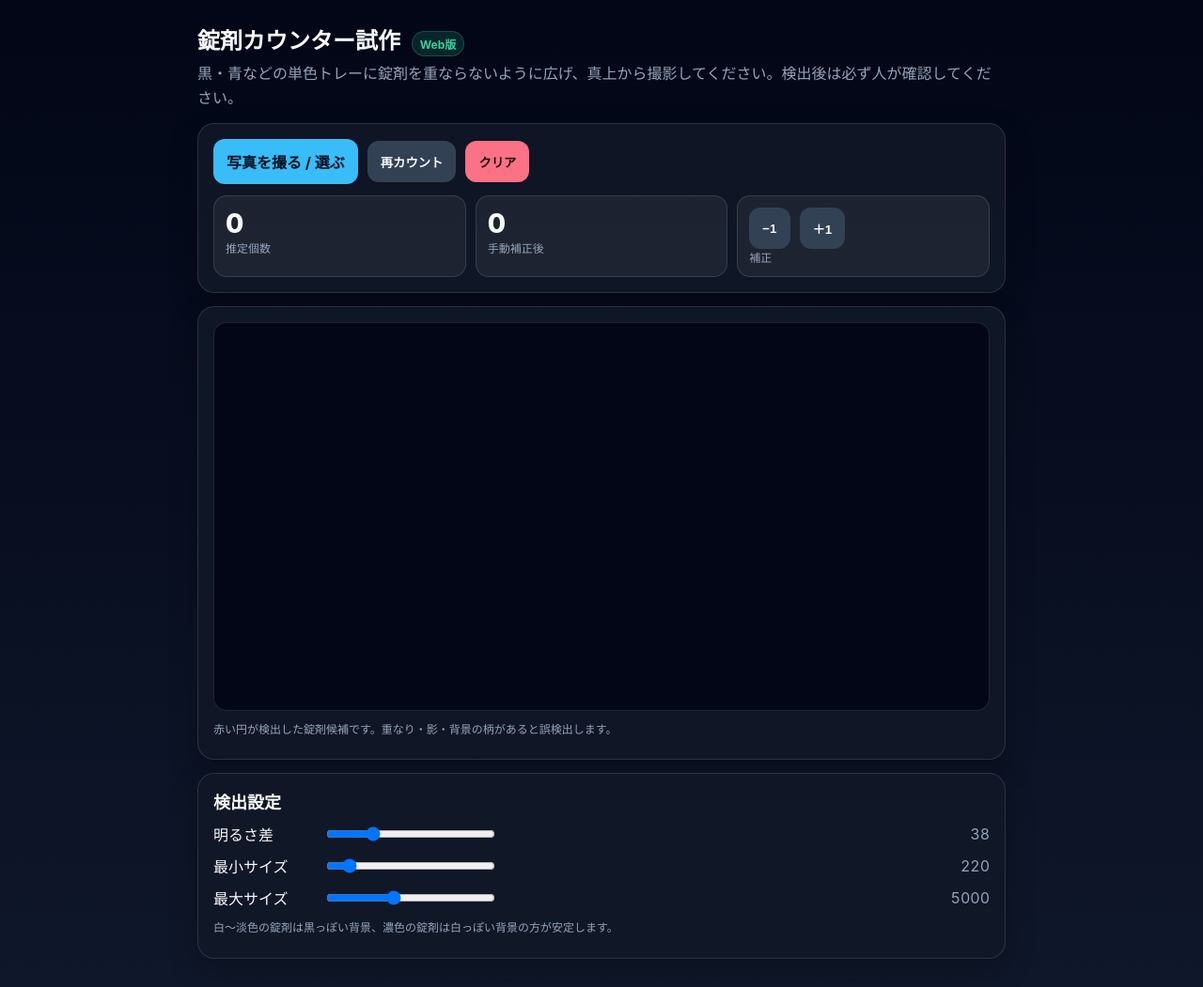
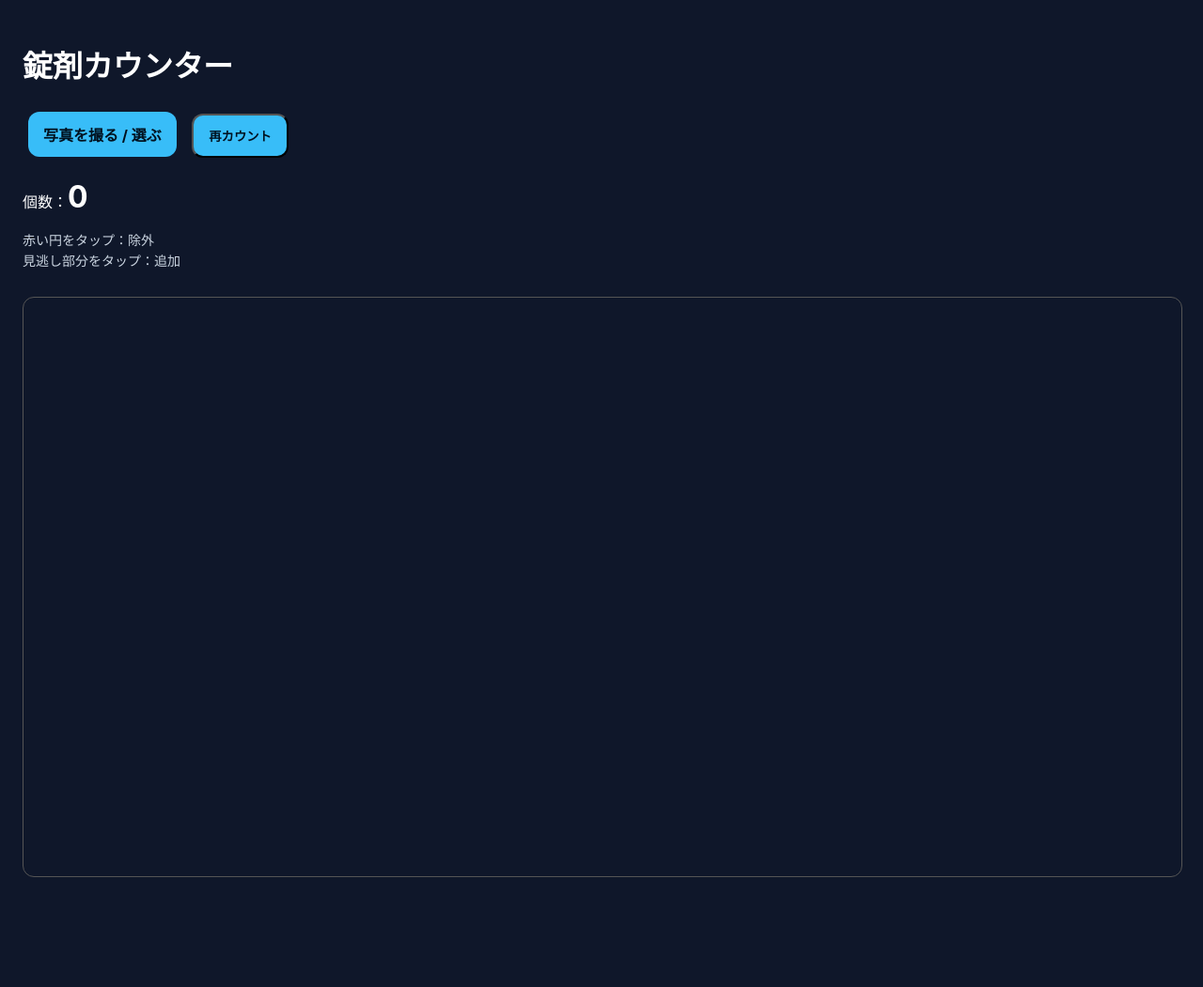
Before and after one commit to DA1-lab/-, a plain HTML site: page tabcount.html in a window 1280 px wide. Shown: the whole page at 94% size. After the commit the page ends 962 px from the top, so only its background shows below. Drawn offline with Linux system fonts and the light colour scheme.

Commit message:
tabcount.html

```diff
--- a/tabcount.html
+++ b/tabcount.html
@@ -1,321 +1,212 @@
 <!doctype html>
 <html lang="ja">
 <head>
-  <meta charset="utf-8" />
-  <meta name="viewport" content="width=device-width, initial-scale=1, viewport-fit=cover" />
-  <title>錠剤カウンター試作</title>
-  <style>
-    :root {
-      --bg: #0f172a;
-      --card: #111827;
-      --muted: #94a3b8;
-      --text: #f8fafc;
-      --accent: #38bdf8;
-      --danger: #fb7185;
-      --ok: #34d399;
-      --line: rgba(255,255,255,.12);
-    }
-    * { box-sizing: border-box; }
-    body {
-      margin: 0;
-      font-family: -apple-system, BlinkMacSystemFont, "Segoe UI", sans-serif;
-      background: linear-gradient(180deg, #020617, #0f172a);
-      color: var(--text);
-      min-height: 100vh;
-      padding: 16px;
-    }
-    .wrap { max-width: 860px; margin: 0 auto; }
-    h1 { font-size: 24px; margin: 8px 0 4px; }
-    p { color: var(--muted); line-height: 1.6; margin: 6px 0; }
-    .card {
-      background: rgba(17, 24, 39, .9);
-      border: 1px solid var(--line);
-      border-radius: 18px;
-      padding: 16px;
-      margin: 14px 0;
-      box-shadow: 0 12px 30px rgba(0,0,0,.25);
-    }
-    .row { display: flex; gap: 10px; flex-wrap: wrap; align-items: center; }
-    button, label.fileBtn {
-      border: 0;
-      border-radius: 12px;
-      padding: 12px 14px;
-      font-weight: 700;
-      color: #00111f;
-      background: var(--accent);
-      cursor: pointer;
-      display: inline-flex;
-      align-items: center;
-      justify-content: center;
-      gap: 6px;
-      min-height: 44px;
-    }
-    button.secondary { background: #334155; color: var(--text); }
-    button.danger { background: var(--danger); color: #19020a; }
-    input[type="file"] { display: none; }
-    input[type="range"] { width: 180px; }
-    .stat {
-      display: grid;
-      grid-template-columns: repeat(3, 1fr);
-      gap: 10px;
-      margin-top: 12px;
-    }
-    .box {
-      background: rgba(255,255,255,.06);
-      border: 1px solid var(--line);
-      border-radius: 14px;
-      padding: 12px;
-    }
-    .box .num { font-size: 28px; font-weight: 800; }
-    .box .cap { color: var(--muted); font-size: 12px; }
-    canvas {
-      width: 100%;
-      max-height: 70vh;
-      object-fit: contain;
-      background: #020617;
-      border-radius: 14px;
-      border: 1px solid var(--line);
-      touch-action: manipulation;
-    }
-    .control {
-      display: grid;
-      grid-template-columns: 110px 1fr 48px;
-      gap: 8px;
-      align-items: center;
-      margin: 10px 0;
-    }
-    .value { color: var(--muted); text-align: right; font-variant-numeric: tabular-nums; }
-    .small { font-size: 12px; color: var(--muted); }
-    .pill {
-      display: inline-block;
-      padding: 4px 8px;
-      border-radius: 999px;
-      background: rgba(52, 211, 153, .15);
-      color: var(--ok);
-      border: 1px solid rgba(52, 211, 153, .25);
-      font-size: 12px;
-      margin-left: 6px;
-    }
-    @media (max-width: 560px) {
-      .stat { grid-template-columns: 1fr; }
-      .control { grid-template-columns: 90px 1fr 42px; }
-    }
-  </style>
+<meta charset="utf-8">
+<meta name="viewport" content="width=device-width, initial-scale=1">
+<title>錠剤カウンター</title>
+<style>
+body{font-family:-apple-system,sans-serif;padding:16px;background:#0f172a;color:white}
+button,label{display:inline-block;padding:12px 16px;margin:6px;border-radius:12px;background:#38bdf8;color:#00111f;font-weight:bold}
+input{display:none}
+canvas{width:100%;border:1px solid #555;border-radius:12px;margin-top:12px;touch-action:manipulation}
+.num{font-size:32px;font-weight:bold}
+.note{color:#cbd5e1;font-size:14px;line-height:1.6}
+</style>
 </head>
 <body>
-  <div class="wrap">
-    <h1>錠剤カウンター試作 <span class="pill">Web版</span></h1>
-    <p>黒・青などの単色トレーに錠剤を重ならないように広げ、真上から撮影してください。検出後は必ず人が確認してください。</p>
 
-    <div class="card">
-      <div class="row">
-        <label class="fileBtn" for="photo">写真を撮る / 選ぶ</label>
-        <input id="photo" type="file" accept="image/*" capture="environment" />
-        <button class="secondary" id="recount">再カウント</button>
-        <button class="danger" id="clear">クリア</button>
-      </div>
+<h1>錠剤カウンター</h1>
 
-      <div class="stat">
-        <div class="box"><div class="num" id="count">0</div><div class="cap">推定個数</div></div>
-        <div class="box"><div class="num" id="manual">0</div><div class="cap">手動補正後</div></div>
-        <div class="box"><div class="row"><button id="minus" class="secondary">−1</button><button id="plus" class="secondary">＋1</button></div><div class="cap">補正</div></div>
-      </div>
-    </div>
+<label for="photo">写真を撮る / 選ぶ</label>
+<input id="photo" type="file" accept="image/*" capture="environment">
+<button onclick="detect()">再カウント</button>
 
-    <div class="card">
-      <canvas id="canvas"></canvas>
-      <p class="small">赤い円が検出した錠剤候補です。重なり・影・背景の柄があると誤検出します。</p>
-    </div>
+<p>個数：<span id="count" class="num">0</span></p>
+<p class="note">
+赤い円をタップ：除外<br>
+見逃し部分をタップ：追加
+</p>
 
-    <div class="card">
-      <h2 style="font-size:18px;margin:0 0 8px;">検出設定</h2>
-      <div class="control">
-        <span>明るさ差</span>
-        <input id="threshold" type="range" min="10" max="120" value="38" />
-        <span class="value" id="thresholdVal">38</span>
-      </div>
-      <div class="control">
-        <span>最小サイズ</span>
-        <input id="minArea" type="range" min="20" max="2000" value="220" />
-        <span class="value" id="minAreaVal">220</span>
-      </div>
-      <div class="control">
-        <span>最大サイズ</span>
-        <input id="maxArea" type="range" min="500" max="12000" value="5000" />
-        <span class="value" id="maxAreaVal">5000</span>
-      </div>
-      <p class="small">白〜淡色の錠剤は黒っぽい背景、濃色の錠剤は白っぽい背景の方が安定します。</p>
-    </div>
-  </div>
+<canvas id="canvas"></canvas>
 
 <script>
-const photo = document.getElementById('photo');
-const canvas = document.getElementById('canvas');
-const ctx = canvas.getContext('2d', { willReadFrequently: true });
-const countEl = document.getElementById('count');
-const manualEl = document.getElementById('manual');
-const thresholdEl = document.getElementById('threshold');
-const minAreaEl = document.getElementById('minArea');
-const maxAreaEl = document.getElementById('maxArea');
-const thresholdVal = document.getElementById('thresholdVal');
-const minAreaVal = document.getElementById('minAreaVal');
-const maxAreaVal = document.getElementById('maxAreaVal');
-let originalImage = null;
-let detected = 0;
-let manual = 0;
+const photo=document.getElementById("photo");
+const canvas=document.getElementById("canvas");
+const ctx=canvas.getContext("2d",{willReadFrequently:true});
+const countEl=document.getElementById("count");
 
-function syncLabels() {
-  thresholdVal.textContent = thresholdEl.value;
-  minAreaVal.textContent = minAreaEl.value;
-  maxAreaVal.textContent = maxAreaEl.value;
-}
+let originalImage=null;
+let items=[];
 
-function setCounts(n) {
-  detected = n;
-  manual = n;
-  countEl.textContent = detected;
-  manualEl.textContent = manual;
-}
+photo.addEventListener("change",e=>{
+  const file=e.target.files[0];
+  if(!file)return;
 
-function loadImage(file) {
-  const url = URL.createObjectURL(file);
-  const img = new Image();
-  img.onload = () => {
-    URL.revokeObjectURL(url);
-    originalImage = img;
-    drawAndDetect();
+  const reader=new FileReader();
+  reader.onload=()=>{
+    const img=new Image();
+    img.onload=()=>{
+      originalImage=img;
+      detect();
+    };
+    img.src=reader.result;
   };
-  img.src = url;
-}
+  reader.readAsDataURL(file);
+});
 
-function fitCanvasToImage(img) {
-  const maxW = 1400;
-  const scale = Math.min(1, maxW / img.width);
-  canvas.width = Math.round(img.width * scale);
-  canvas.height = Math.round(img.height * scale);
-  ctx.drawImage(img, 0, 0, canvas.width, canvas.height);
-}
+function detect(){
+  if(!originalImage)return;
 
-function getGrayData(imageData) {
-  const { data, width, height } = imageData;
-  const gray = new Uint8ClampedArray(width * height);
-  let sum = 0;
-  for (let i = 0, j = 0; i < data.length; i += 4, j++) {
-    const v = Math.round(0.299 * data[i] + 0.587 * data[i+1] + 0.114 * data[i+2]);
-    gray[j] = v;
-    sum += v;
-  }
-  return { gray, avg: sum / gray.length };
-}
+  const maxW=1200;
+  const scale=Math.min(1,maxW/originalImage.width);
 
-function floodFill(mask, width, height, sx, sy, visited) {
-  const stack = [[sx, sy]];
-  let area = 0, minX = sx, maxX = sx, minY = sy, maxY = sy, sumX = 0, sumY = 0;
-  visited[sy * width + sx] = 1;
+  canvas.width=originalImage.width*scale;
+  canvas.height=originalImage.height*scale;
 
-  while (stack.length) {
-    const [x, y] = stack.pop();
-    area++; sumX += x; sumY += y;
-    if (x < minX) minX = x; if (x > maxX) maxX = x;
-    if (y < minY) minY = y; if (y > maxY) maxY = y;
-    const ns = [[x+1,y],[x-1,y],[x,y+1],[x,y-1]];
-    for (const [nx, ny] of ns) {
-      if (nx < 0 || ny < 0 || nx >= width || ny >= height) continue;
-      const idx = ny * width + nx;
-      if (!visited[idx] && mask[idx]) {
-        visited[idx] = 1;
-        stack.push([nx, ny]);
-      }
-    }
-  }
-  return { area, minX, maxX, minY, maxY, cx: sumX / area, cy: sumY / area };
-}
+  ctx.drawImage(originalImage,0,0,canvas.width,canvas.height);
 
-function drawAndDetect() {
-  if (!originalImage) return;
-  syncLabels();
-  fitCanvasToImage(originalImage);
+  const imgData=ctx.getImageData(0,0,canvas.width,canvas.height);
+  const data=imgData.data;
+  const w=canvas.width;
+  const h=canvas.height;
 
-  const imageData = ctx.getImageData(0, 0, canvas.width, canvas.height);
-  const { gray, avg } = getGrayData(imageData);
-  const threshold = Number(thresholdEl.value);
-  const minArea = Number(minAreaEl.value);
-  const maxArea = Number(maxAreaEl.value);
-  const width = canvas.width;
-  const height = canvas.height;
+  let gray=[];
+  let sum=0;
 
-  const mask = new Uint8Array(width * height);
-  for (let i = 0; i < gray.length; i++) {
-    // 背景平均から離れている領域を錠剤候補にする簡易方式
-    mask[i] = Math.abs(gray[i] - avg) > threshold ? 1 : 0;
+  for(let i=0;i<data.length;i+=4){
+    const v=Math.round(0.299*data[i]+0.587*data[i+1]+0.114*data[i+2]);
+    gray.push(v);
+    sum+=v;
   }
 
-  const visited = new Uint8Array(width * height);
-  const blobs = [];
+  const avg=sum/gray.length;
+  const mask=new Uint8Array(w*h);
 
-  for (let y = 1; y < height - 1; y++) {
-    for (let x = 1; x < width - 1; x++) {
-      const idx = y * width + x;
-      if (mask[idx] && !visited[idx]) {
-        const b = floodFill(mask, width, height, x, y, visited);
-        const bw = b.maxX - b.minX + 1;
-        const bh = b.maxY - b.minY + 1;
-        const boxArea = bw * bh;
-        const fill = b.area / boxArea;
-        const aspect = Math.max(bw, bh) / Math.max(1, Math.min(bw, bh));
+  for(let i=0;i<gray.length;i++){
+    mask[i]=Math.abs(gray[i]-avg)>38?1:0;
+  }
 
-        if (
-          b.area >= minArea &&
-          b.area <= maxArea &&
-          fill > 0.25 &&
-          aspect < 3.2
-        ) {
-          blobs.push({ ...b, bw, bh });
+  const visited=new Uint8Array(w*h);
+  items=[];
+
+  for(let y=1;y<h-1;y++){
+    for(let x=1;x<w-1;x++){
+      const idx=y*w+x;
+      if(mask[idx]&&!visited[idx]){
+        const b=flood(mask,visited,w,h,x,y);
+
+        const bw=b.maxX-b.minX+1;
+        const bh=b.maxY-b.minY+1;
+        const boxArea=bw*bh;
+        const fill=b.area/boxArea;
+        const aspect=Math.max(bw,bh)/Math.max(1,Math.min(bw,bh));
+
+        if(b.area>220 && b.area<5000 && fill>0.25 && aspect<3.2){
+          items.push({
+            x:b.sumX/b.area,
+            y:b.sumY/b.area,
+            r:Math.max(bw,bh)/2,
+            manual:false
+          });
         }
       }
     }
   }
 
-  ctx.drawImage(originalImage, 0, 0, canvas.width, canvas.height);
-  ctx.lineWidth = Math.max(2, canvas.width / 500);
-  ctx.strokeStyle = '#fb7185';
-  ctx.fillStyle = '#fb7185';
-  ctx.font = `${Math.max(12, canvas.width / 55)}px -apple-system, BlinkMacSystemFont, sans-serif`;
+  redraw();
+}
 
-  blobs.forEach((b, i) => {
-    const r = Math.max(b.bw, b.bh) / 2;
+canvas.addEventListener("click",e=>{
+  if(!originalImage)return;
+
+  const rect=canvas.getBoundingClientRect();
+  const x=(e.clientX-rect.left)*(canvas.width/rect.width);
+  const y=(e.clientY-rect.top)*(canvas.height/rect.height);
+
+  let hitIndex=-1;
+
+  for(let i=0;i<items.length;i++){
+    const it=items[i];
+    const dx=x-it.x;
+    const dy=y-it.y;
+    const dist=Math.sqrt(dx*dx+dy*dy);
+
+    if(dist < Math.max(it.r+20,35)){
+      hitIndex=i;
+      break;
+    }
+  }
+
+  if(hitIndex>=0){
+    items.splice(hitIndex,1);
+  }else{
+    items.push({
+      x:x,
+      y:y,
+      r:35,
+      manual:true
+    });
+  }
+
+  redraw();
+});
+
+function redraw(){
+  ctx.drawImage(originalImage,0,0,canvas.width,canvas.height);
+
+  items.forEach((it,i)=>{
+    ctx.lineWidth=Math.max(8,canvas.width/150);
+    ctx.strokeStyle=it.manual ? "#00ff66" : "#ff0000";
     ctx.beginPath();
-    ctx.arc(b.cx, b.cy, r, 0, Math.PI * 2);
+    ctx.arc(it.x,it.y,it.r,0,Math.PI*2);
     ctx.stroke();
-    ctx.fillText(String(i + 1), b.cx + r + 3, b.cy);
+
+    const text=String(i+1);
+    ctx.font=`bold ${Math.max(26,canvas.width/32)}px sans-serif`;
+
+    ctx.lineWidth=6;
+    ctx.strokeStyle="white";
+    ctx.strokeText(text,it.x+it.r+6,it.y);
+
+    ctx.fillStyle=it.manual ? "#00ff66" : "#ff0000";
+    ctx.fillText(text,it.x+it.r+6,it.y);
   });
 
-  setCounts(blobs.length);
+  countEl.textContent=items.length;
 }
 
-photo.addEventListener('change', e => {
-  const file = e.target.files?.[0];
-  if (file) loadImage(file);
-});
+function flood(mask,visited,w,h,sx,sy){
+  const stack=[[sx,sy]];
+  visited[sy*w+sx]=1;
 
-document.getElementById('recount').addEventListener('click', drawAndDetect);
-document.getElementById('clear').addEventListener('click', () => {
-  originalImage = null;
-  ctx.clearRect(0, 0, canvas.width, canvas.height);
-  setCounts(0);
-});
-document.getElementById('plus').addEventListener('click', () => {
-  manual++;
-  manualEl.textContent = manual;
-});
-document.getElementById('minus').addEventListener('click', () => {
-  manual = Math.max(0, manual - 1);
-  manualEl.textContent = manual;
-});
-[thresholdEl, minAreaEl, maxAreaEl].forEach(el => {
-  el.addEventListener('input', () => { syncLabels(); drawAndDetect(); });
-});
-syncLabels();
+  let area=0;
+  let minX=sx,maxX=sx,minY=sy,maxY=sy;
+  let sumX=0,sumY=0;
+
+  while(stack.length){
+    const [x,y]=stack.pop();
+    area++;
+    sumX+=x;
+    sumY+=y;
+
+    minX=Math.min(minX,x);
+    maxX=Math.max(maxX,x);
+    minY=Math.min(minY,y);
+    maxY=Math.max(maxY,y);
+
+    [[x+1,y],[x-1,y],[x,y+1],[x,y-1]].forEach(([nx,ny])=>{
+      if(nx<0||ny<0||nx>=w||ny>=h)return;
+      const idx=ny*w+nx;
+      if(mask[idx]&&!visited[idx]){
+        visited[idx]=1;
+        stack.push([nx,ny]);
+      }
+    });
+  }
+
+  return {area,minX,maxX,minY,maxY,sumX,sumY};
+}
 </script>
+
 </body>
 </html>
```
